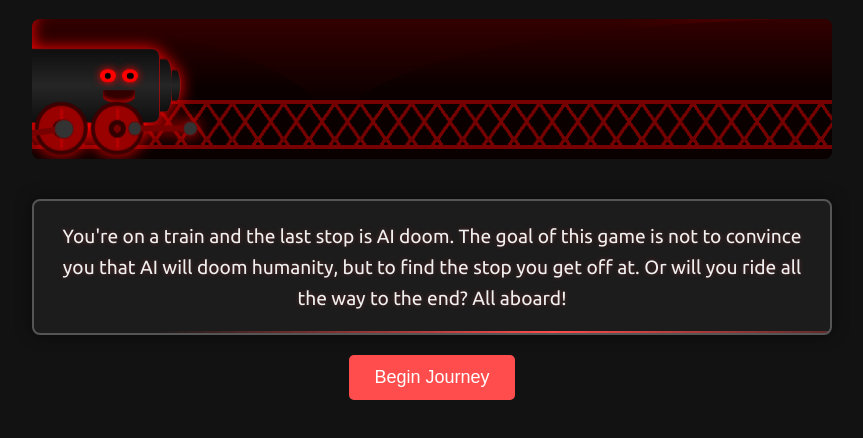
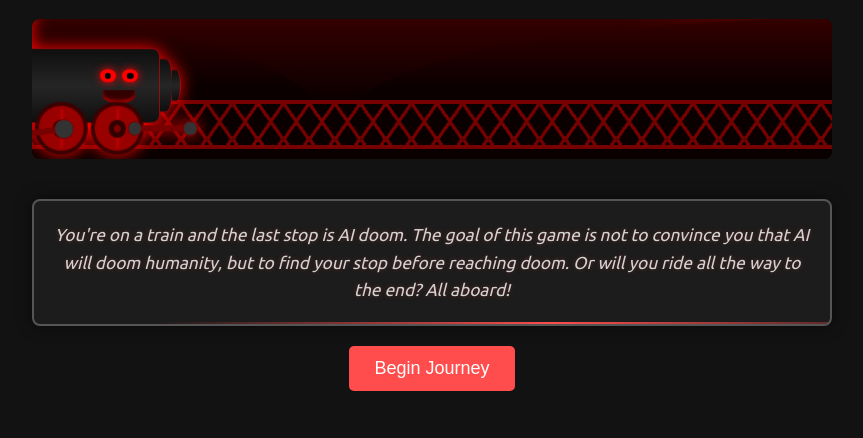
Before and after one commit to jacobmoe/doomtrain, a plain HTML site: page index.html in a window 1280 px wide. Shown: the part 128-566 px from the top of the page, without its empty margins (208-1071 px from the left). Drawn offline with Linux system fonts and the light colour scheme.

Commit message:
update styles

```diff
--- a/css/style.css
+++ b/css/style.css
@@ -74,6 +74,9 @@ h1 {
     margin: 0;
     text-shadow: 0 0 5px rgba(255, 77, 77, 0.3);
     animation: text-focus-in 1s ease-out;
+    font-size: 0.9em;
+    font-style: italic;
+    color: #D3D3D3
 }
 
 #question-container {
--- a/index.html
+++ b/index.html
@@ -85,7 +85,7 @@
                 </div>
             </div>
             <div id="scenario">
-                <p id="scenario-text">You're on a train and the last stop is AI doom. The goal of this game is not to convince you that AI will doom humanity, but to find the stop you get off at. Or will you ride all the way to the end? All aboard!</p>
+                <p id="scenario-text"></p>
             </div>
             <div id="question-container" style="display: none;">
                 <h2 id="question"></h2>
--- a/js/game.js
+++ b/js/game.js
@@ -21,6 +21,8 @@ document.addEventListener('DOMContentLoaded', () => {
     onDoomTrack: true
   };
 
+  const initialScenarioText = "You're on a train and the last stop is AI doom. The goal of this game is not to convince you that AI will doom humanity, but to find your stop before reaching doom. Or will you ride all the way to the end? All aboard!"
+
   // DOM elements
   const elements = {
     startButton: document.getElementById('start'),
@@ -42,6 +44,8 @@ document.addEventListener('DOMContentLoaded', () => {
     frame: document.querySelector('.frame'),
     lightning: document.querySelector('.lightning')
   };
+
+  elements.scenarioText.textContent = initialScenarioText;
 
   // Questions array (stubbed)
   const questions = [
@@ -119,7 +123,7 @@ const questions = [
       question: "Will superintelligent AI systems be developed soon after human-level AGI?",
       choices: {
         danger: {
-                text: "Yes. Human AI researchers will be joined by thousands of AGI researchers working to increase capabilities",
+          text: "Yes. Human AI researchers will be joined by powerful AGI researchers working to increase capabilities",
           scenario: "Human-level AGI begins improving AI designs without supervision. New iterations of increasingly intelligent systems emerge rapidly, each generation developing faster than human researchers can analyze."
         },
         safe: {
@@ -598,7 +602,7 @@ const questions = [
       trainFace.reset();
 
       // Reset scenario text
-      elements.scenarioText.textContent = "You're on a train and the last stop is AI doom. The goal of this game is not to convince you that AI will doom humanity, but to find the stop you get off at. Or will you ride all the way to the end? All aboard!";
+      elements.scenarioText.textContent = initialScenarioText;
 
       // Re-enable animations if they were paused
       if (elements.bridge) elements.bridge.style.animationPlayState = 'running';
```
Lines whose indentation alone changed are shown as unchanged.
